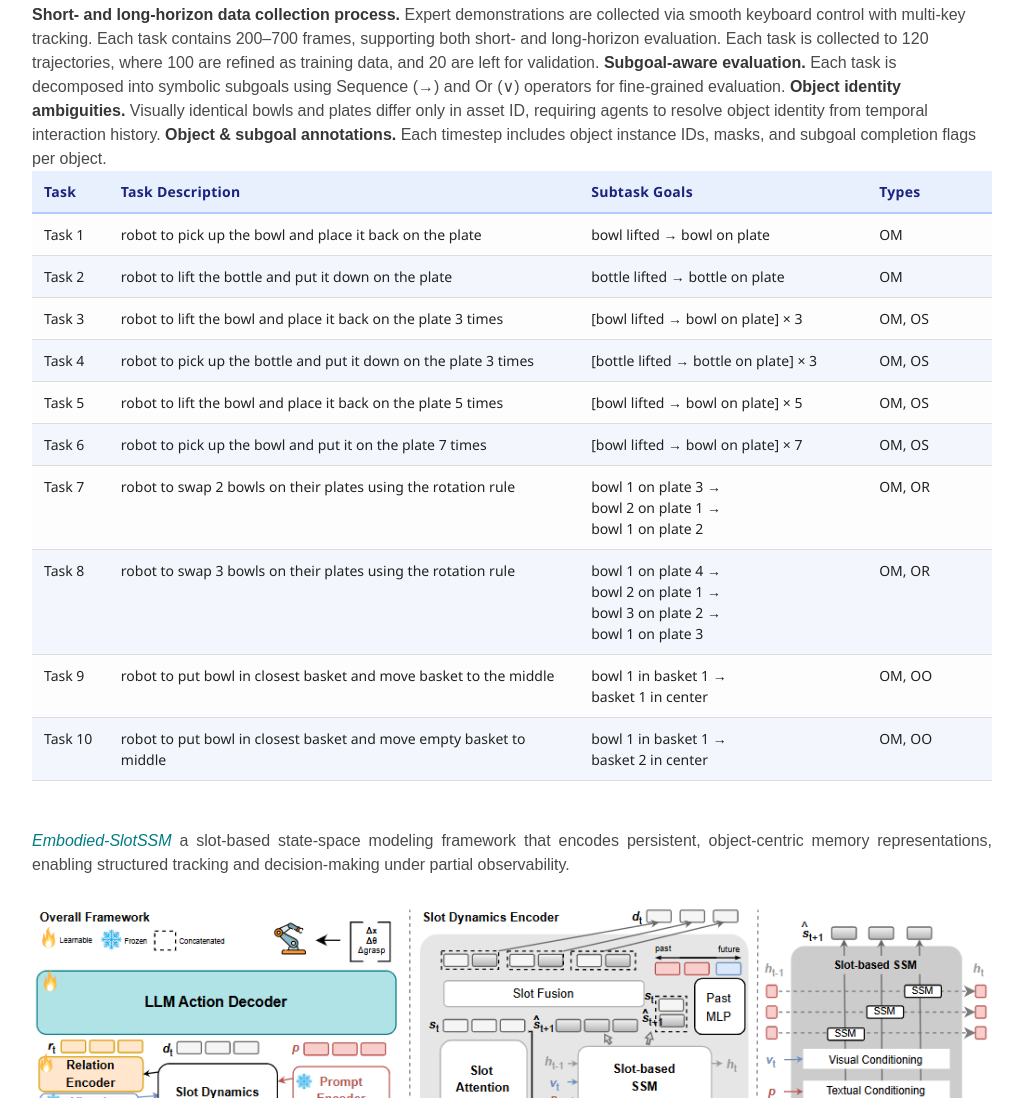
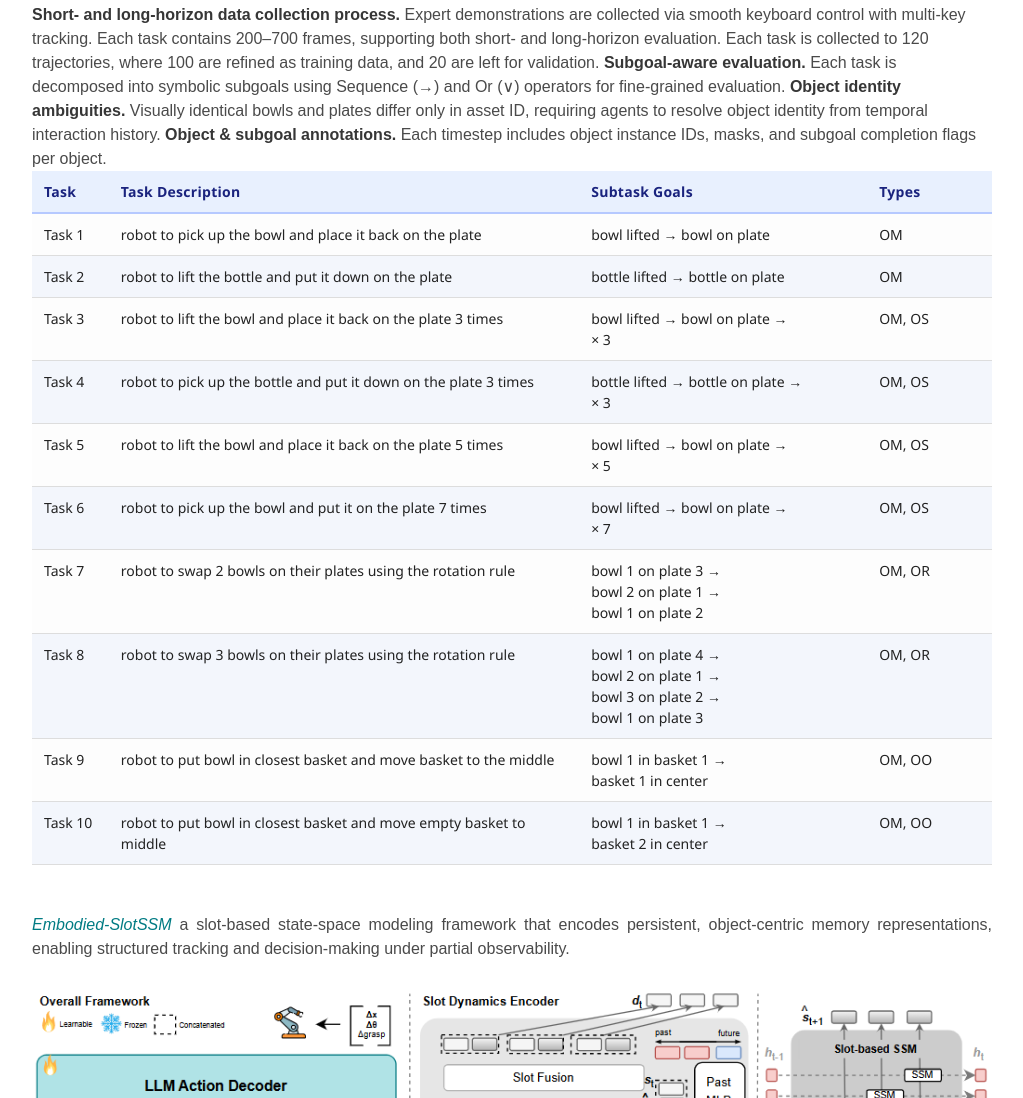
Before and after one commit to libero-mem/LIBERO-Mem.github.io, a plain HTML site: page index.html in a window 1280 px wide. Shown: the part 2345-3443 px from the top of the page, without its empty margins (128-1151 px from the left). Drawn offline with nearby package versions, Linux system fonts and the light colour scheme; some icons are missing; a web font is replaced by a local one.

Commit message:
Add files via upload

```diff
--- a/index.html
+++ b/index.html
@@ -325,25 +325,25 @@ As embodied agents operate in increasingly complex environments, the ability to
     <tr>
       <td>Task 3</td>
       <td>robot to lift the bowl and place it back on the plate 3 times</td>
-      <td>[bowl lifted → bowl on plate] × 3</td>
+      <td>bowl lifted → bowl on plate →<br> × 3</td>
       <td>OM, OS</td>
     </tr>
     <tr>
       <td>Task 4</td>
       <td>robot to pick up the bottle and put it down on the plate 3 times</td>
-      <td>[bottle lifted → bottle on plate] × 3</td>
+      <td>bottle lifted → bottle on plate →<br> × 3</td>
       <td>OM, OS</td>
     </tr>
     <tr>
       <td>Task 5</td>
       <td>robot to lift the bowl and place it back on the plate 5 times</td>
-      <td>[bowl lifted → bowl on plate] × 5</td>
+      <td>bowl lifted → bowl on plate →<br>× 5</td>
       <td>OM, OS</td>
     </tr>
     <tr>
       <td>Task 6</td>
       <td>robot to pick up the bowl and put it on the plate 7 times</td>
-      <td>[bowl lifted → bowl on plate] × 7</td>
+      <td>bowl lifted → bowl on plate →<br> × 7</td>
       <td>OM, OS</td>
     </tr>
     <tr>
```
